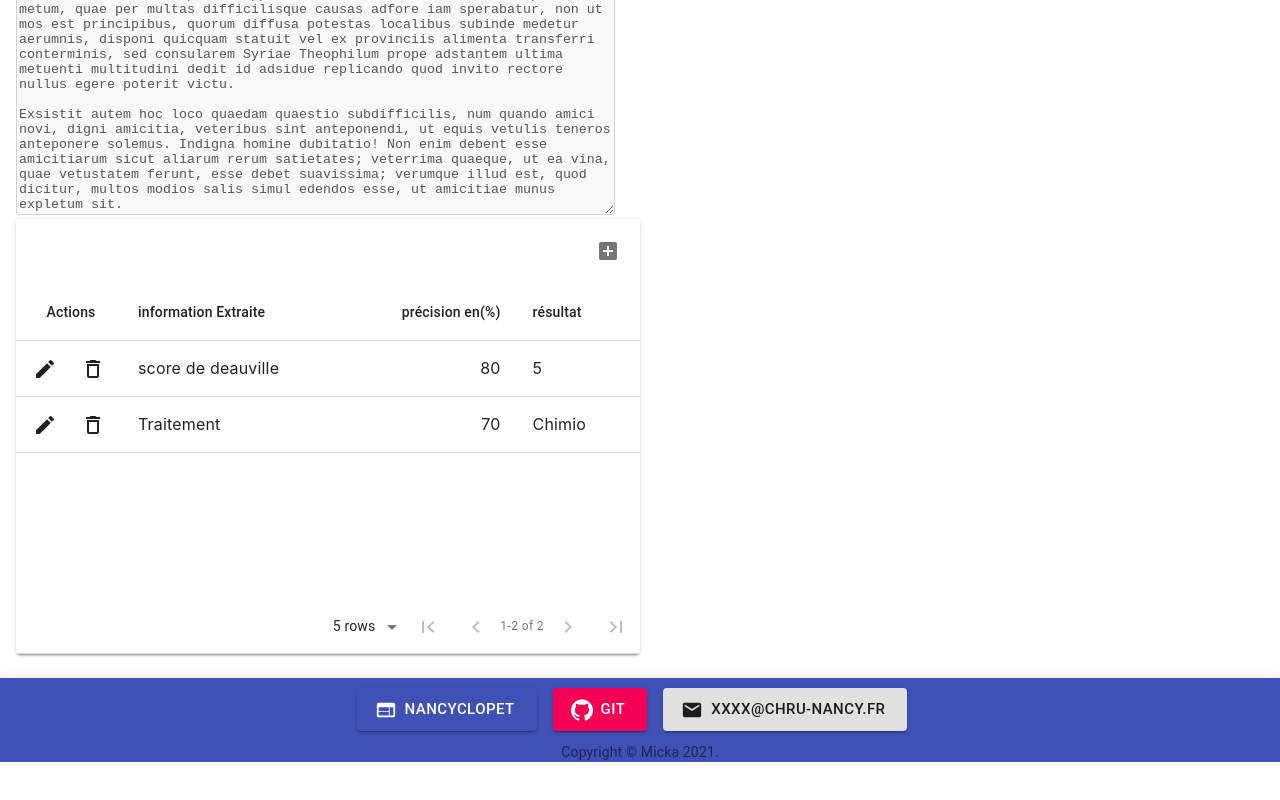
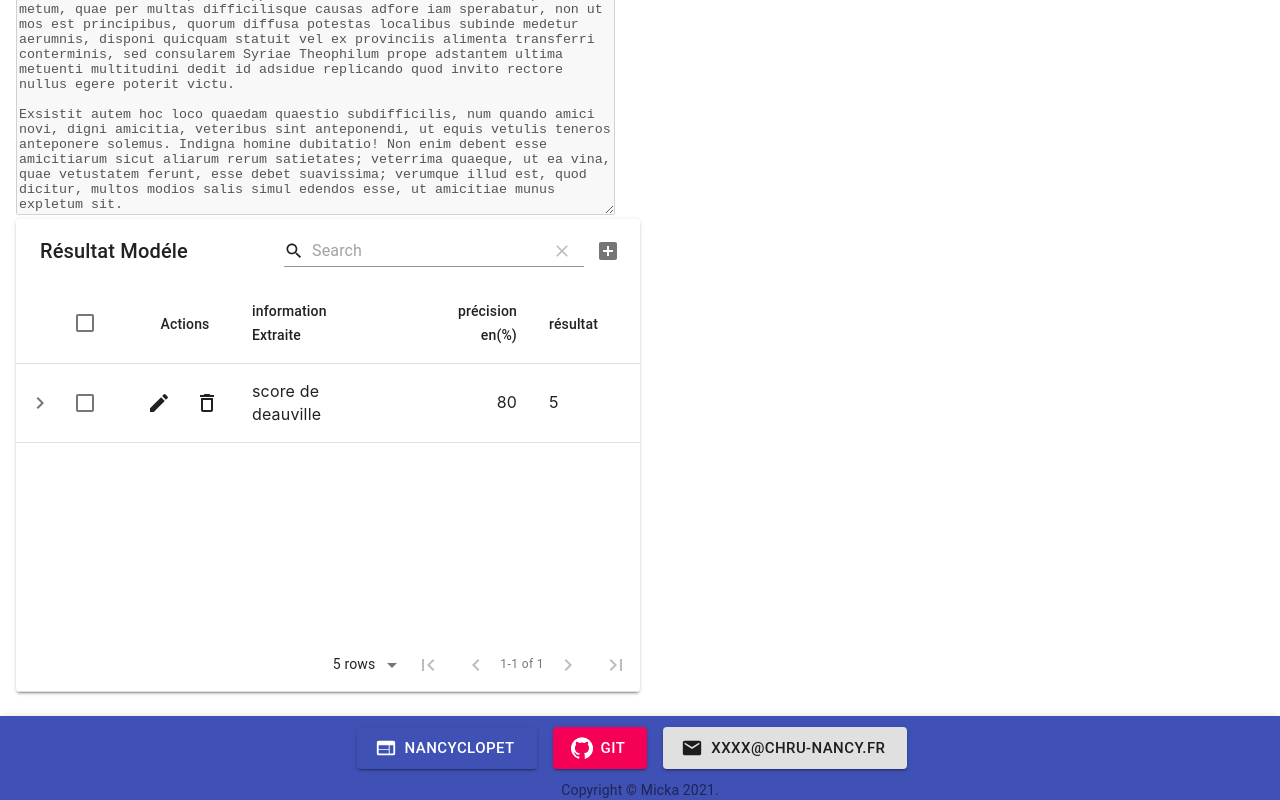
Before and after one commit to PierreEpron/pet, a React (Create React App) app in the folder platform/frontend/: page /Docpage in a window 1280 px wide. Shown: the part 1094-1894 px from the top of the page. Before the commit the page ends 1856 px from the top, so only its background shows below. Built offline with nearby package versions, Linux system fonts and the light colour scheme.

Commit message:
try collaps

```diff
--- a/platform/frontend/src/components/Button/AddRow.js
+++ b/platform/frontend/src/components/Button/AddRow.js
@@ -57,8 +57,8 @@ const { useState } = React;
   ]);
 
   const [data, setData] = useState([
-    { info: 'score de deauville', preci: 80, result: '5'},
-    { info: 'Traitement', preci: 70, result: 'Chimio'},
+    { id: 0, info: 'score de deauville', preci: 80, result: '5'},
+    { id: 1, info: 'Traitement', preci: 70, result: 'Chimio', parentId: 0},
   ]);
 
   return (
@@ -69,7 +69,6 @@ const { useState } = React;
 
                 }}
       title="Résultat Modéle"
-       onTreeExpandChange
       icons={tableIcons}
       columns={columns}
       data={data}
@@ -106,6 +105,10 @@ const { useState } = React;
             }, 1000)
           }),
       }}
+       parentChildData={(row, rows) => rows.find(a => a.id === row.parentId)}
+      options={{
+        selection: true,
+      }}
     />
   )
 }
```
